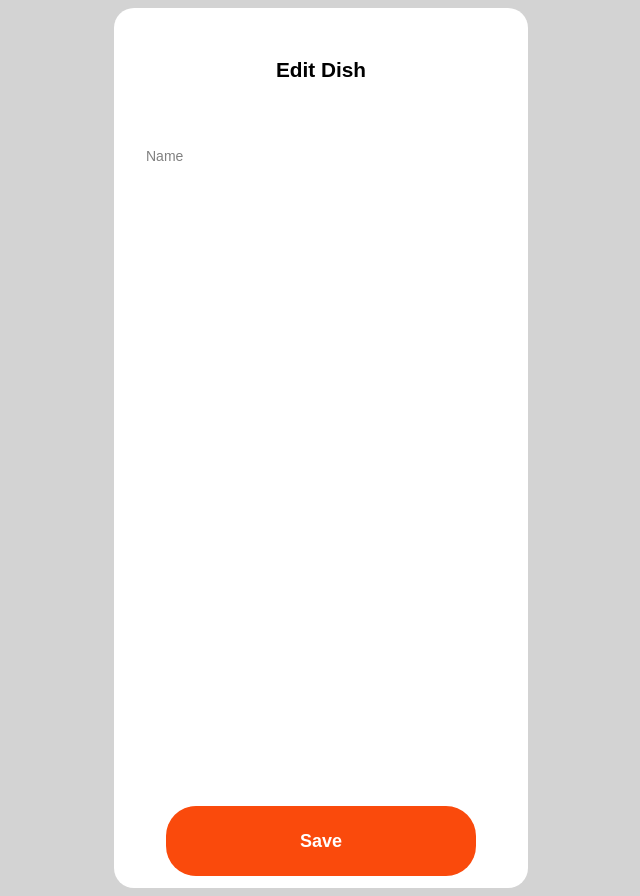
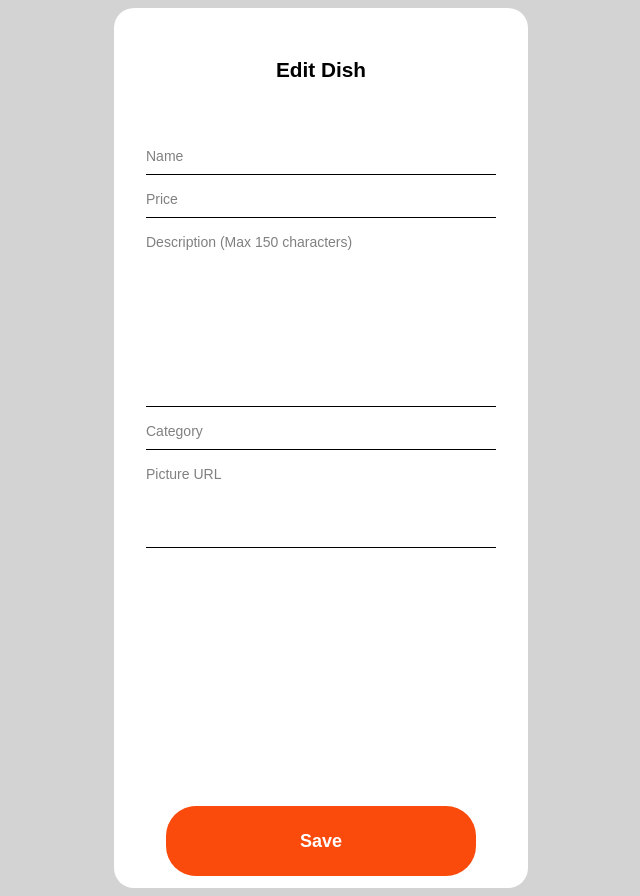
Before and after one commit to jorge-ross/Eatable-p, a React (Vite) app: page /products/1/edit in a window 1280 px wide. Shown: the whole page, without its empty margins (319-959 px from the left). Built offline with nearby package versions, Linux system fonts and the light colour scheme; no server answers.

Commit message:
add edit view

```diff
--- a/package.json
+++ b/package.json
@@ -15,6 +15,7 @@
     "formik": "^2.4.2",
     "react": "^18.2.0",
     "react-dom": "^18.2.0",
+    "react-icons": "^4.10.1",
     "react-router-dom": "^6.14.1",
     "yup": "^1.2.0"
   },
--- a/src/components/button.jsx
+++ b/src/components/button.jsx
@@ -16,6 +16,7 @@ export const Button = styled.button`
   position: absolute;
   bottom: 12px;
   border: none;
+  cursor: pointer;
   left: 50%;
   transform: translateX(-50%);
 `
--- a/src/components/dish-form.jsx
+++ b/src/components/dish-form.jsx
@@ -1,9 +1,10 @@
 import styled from '@emotion/styled';
-import { useParams } from 'react-router-dom';
+import { Link, useParams } from "react-router-dom";
 import { useEffect, useState } from 'react';
 import { editDish, showDish } from '../services/dish-service';
 import { typography } from '../styles/typography';
-import { Button } from './button';
+import { Button } from "../components/button";
+
 
 
 const Body = styled.div`
@@ -12,60 +13,40 @@ const Body = styled.div`
   padding: 32px;
 `;
 
-const Name = styled.p`
+const Container = styled.div`
+  ${typography.text.xt}
   display: flex;
   flex-direction: column;
-  ${typography.text.xt}
-  margin: 0;
   padding-bottom: 16px;
   gap: 5px;
+
 `;
 
-const Price = styled.div`
-  display: flex;
-  flex-direction: column;
-  ${typography.text.xt}
+const Data = styled.p`
+  ${typography.text.xx}
   margin: 0;
-  padding-bottom: 16px;
-  gap: 5px;
+  font-weight: 400;
+  padding-bottom: 5px;
+  border-bottom: 1px solid black;
 `;
 
-const Description = styled.div`
-  display: flex;
-  flex-direction: column;
-  ${typography.text.xt}
+const FieldDescription = styled.p`
+  ${typography.text.xx}
+  height: 146px;
   margin: 0;
-  padding-bottom: 16px;
-  gap: 5px;
-`;
-
-const FieldDescription = styled.div`
-  height: 146px;
-  ${typography.text.md}
+  font-weight: 400;
+  padding-bottom: 5px;
+  border-bottom: 1px solid black;
 `
 
 const FieldURL = styled.div`
+  ${typography.text.xx}
   height: 55px;
-  ${typography.text.md}
+  margin: 0;
+  font-weight: 400;
+  padding-bottom: 5px;
+  border-bottom: 1px solid black;
 `
-
-const Category = styled.div`
-  display: flex;
-  flex-direction: column;
-  ${typography.text.xt}
-  margin: 0;
-  padding-bottom: 16px;
-  gap: 5px;
-`;
-
-const URLText = styled.div`
-  display: flex;
-  flex-direction: column;
-  ${typography.text.xt}
-  margin: 0;
-  padding-bottom: 16px;
-  gap: 5px;
-`;
 
 function DishForm() {
   const {id} = useParams();
@@ -82,19 +63,44 @@ function DishForm() {
 
     return (
         <Body>
-            <Name>
-              <label htmlFor="name">Name</label>
-            </Name>
-            <p>{product?.name}</p>
-            <p>{product?.price}</p>
-
-
+          <Container>
+            <label htmlFor="name">Name</label>
+            <Data>
+              {product?.name}
+            </Data>
+          </Container>
+          <Container>
+            <label htmlFor="name">Price</label>
+            <Data>
+              {product?.price}
+            </Data>
+          </Container>
+          <Container>
+            <label htmlFor="name">Description (Max 150 characters)</label>
+            <FieldDescription>
+              {product?.description}
+            </FieldDescription>
+          </Container>
+          <Container>
+            <label htmlFor="name">Category</label>
+            <Data>
+              {product?.category}
+            </Data>
+          </Container>
+          <Container>
+            <label htmlFor="name">Picture URL</label>
+            <FieldURL>
+              {product?.picture_url}
+            </FieldURL>
+          </Container>
+          <Link to={`/products/${product.id}`}>
             <Button type="submit">
-              Save
-              </Button>
+            Save
+            </Button>
+          </Link>
         </Body>
     );
-};
+}
 
 
 
--- a/src/pages/dish-edit.jsx
+++ b/src/pages/dish-edit.jsx
@@ -1,7 +1,6 @@
 import styled from "@emotion/styled";
 import { typography } from "../styles/typography";
 import DishForm from "../components/dish-form";
-import { useParams } from "react-router-dom";
 
 
 const ContainerPage = styled.div`
@@ -30,8 +29,7 @@ const Header = styled.div`
 `
 
 function DishEdit() {
-  // const {id} = useParams();
-  // console.log(id);
+
 
   return (
     <ContainerPage>
--- a/src/styles/typography.js
+++ b/src/styles/typography.js
@@ -33,6 +33,11 @@ export const typography = {
     font-size: 0.875rem;
     line-height: normal;
     color: gray;
+    `,
+    xx: `
+    font-size: 1.125rem;
+    line-height: normal;
+    color: black;
     `,
   },
   head: {
```
Also changed, not shown: 1 other file (tests, documents, lock files or other folders).
